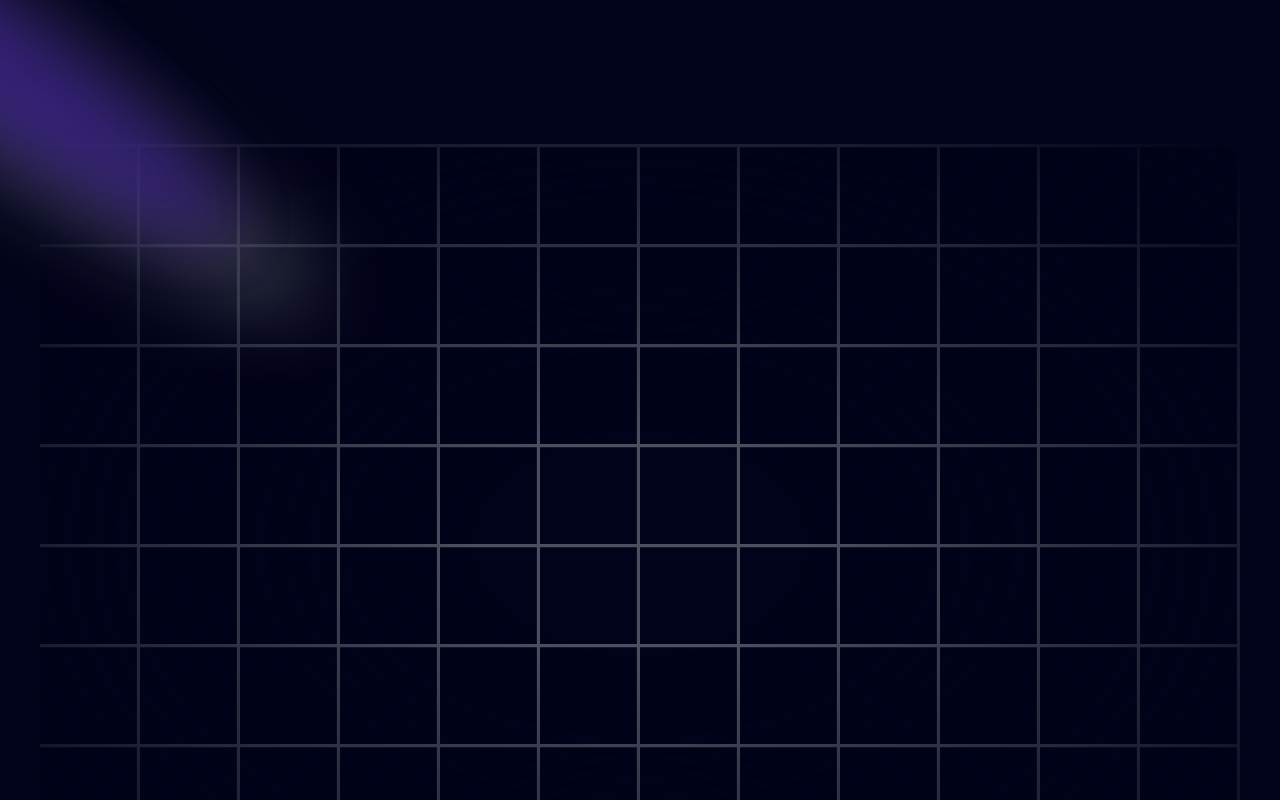
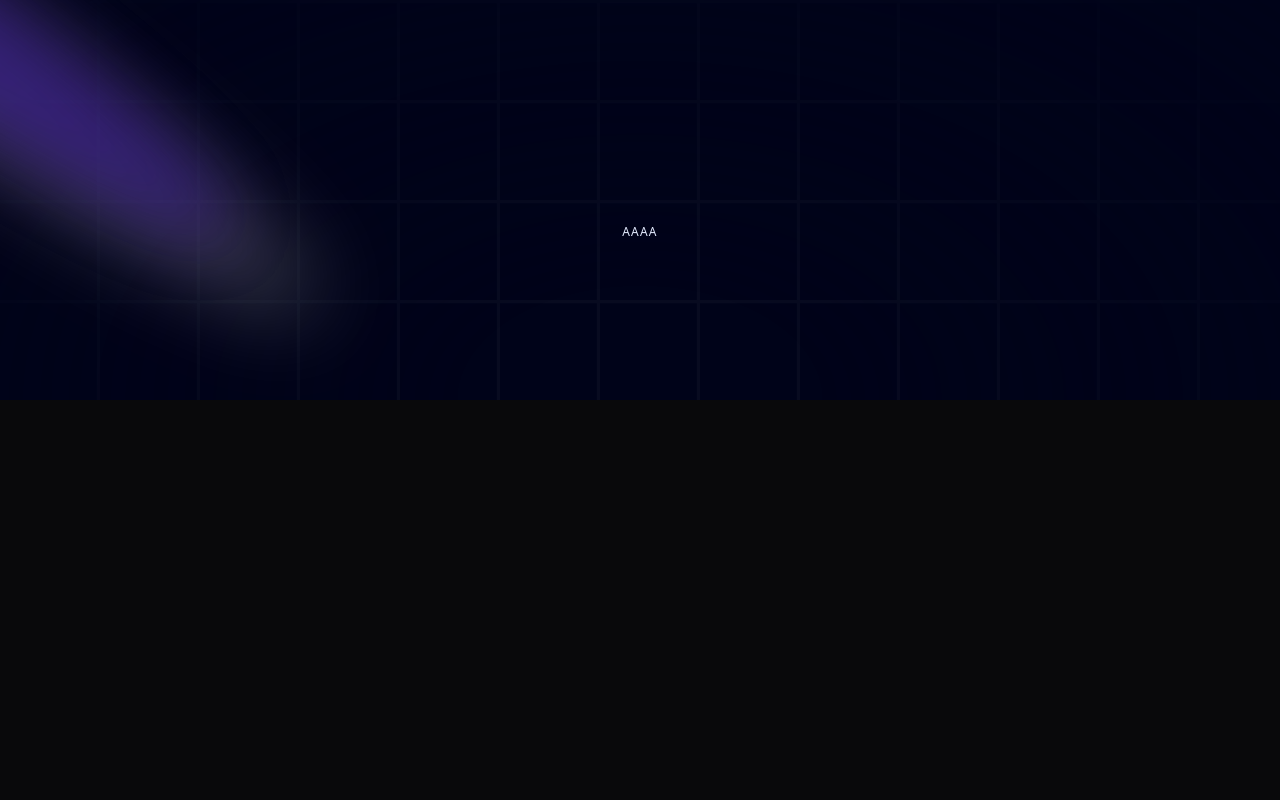
Before and after one commit to victorbqcheng/portfolio, a Next.js app: page / in a window 1280 px wide. Shown: the top 800 px of the page. Built offline with nearby package versions, Linux system fonts and the light colour scheme.

Commit message:
Refactor Hero component

```diff
--- a/components/Hero.tsx
+++ b/components/Hero.tsx
@@ -10,9 +10,17 @@
                 <Spotlight className='top-28 left-80 md:-left-32 md:-top-20 h-[80vh] w-[50vw]' fill='blue' />
             </div>
 
-            <div className="h-screen w-full dark:bg-black-100 bg-white  dark:bg-grid-white/[0.3] bg-grid-black/[0.2] relative flex items-center justify-center">
+            <div className="h-screen w-full dark:bg-black-100 bg-white  dark:bg-grid-white/[0.03] bg-grid-black/[0.2] flex items-center justify-center absolute top-0 left-0">
                 {/* Radial gradient for the container to give a faded look */}
                 <div className="absolute pointer-events-none inset-0 flex items-center justify-center dark:bg-black-100 bg-white [mask-image:radial-gradient(ellipse_at_center,transparent_20%,black)]"></div>
+            </div>
+
+            <div className='flex justify-center relative z-10 my-20'>
+                <div className='max-w-[89vw] md:mx-w-2xl lg:max-w-[60vw] flex flex-col items-center justify-center'>
+                    <h2 className=' uppercase tracking-widest text-xs text-center text-blue-100 max-w-80'>
+                        aaaa
+                    </h2>
+                </div>
             </div>
 
         </div>
```
